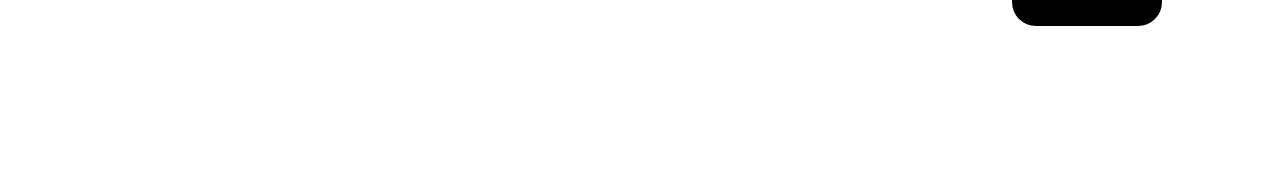
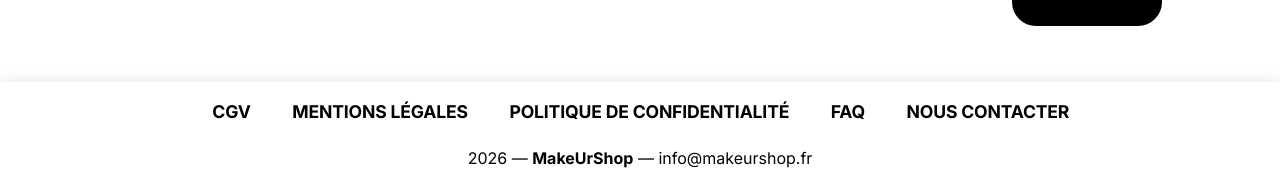
Before and after one commit to Nzosim/MakeUrShop, a Nuxt app in the folder front_back/: page / in a window 1280 px wide. Shown: the part 1333-1512 px from the top of the page. Before the commit the page ends 1375 px from the top, so only its background shows below. Built offline with nearby package versions, Linux system fonts and the light colour scheme; no server answers; grey boxes are pictures that could not be loaded.

Commit message:
add footer & correction config.json

```diff
--- a/front_back/app/app.vue
+++ b/front_back/app/app.vue
@@ -5,9 +5,11 @@
             <slot />
             <NuxtPage />
         </v-main>
+        <Footer />
     </v-app>
 </template>
 
 <script setup>
     import Navbar from './components/Main/Navbar.vue';
+    import Footer from './components/Main/Footer.vue';
 </script>
--- a/front_back/app/assets/config.json
+++ b/front_back/app/assets/config.json
@@ -2,15 +2,14 @@
     "config": {
         "navBar": {
             "categoriesNb": 3,
-            "names": ["Homedme", "Femme", "Enfant"]
+            "names": ["Homme", "Femme", "Enfant"]
         },
         "info": {
             "storeName": "MakeUrShop",
             "storeEmail": "info@makeurshop.fr",
             "storePhone": "+33612345678",
             "storeAddress": "8 rue Jean Lamour, 54500 Vandoeuvre-lès-Nancy, France",
-            "storeSiret": "123 456 789 00012",
-            "bio": "MakeUrShop est une marque de vêtements contemporaine née de l’envie de repousser les codes du streetwear moderne. Pensée pour celles et ceux qui veulent affirmer leur identité sans compromis, la marque propose des pièces au design épuré, aux coupes soignées et aux détails subtils. Inspirée par la culture urbaine, la créativité digitale et l’esprit indépendant, MakeUrShop mêle confort, qualité et esthétique minimaliste. Chaque collection est conçue comme un terrain d’expression, où les matières sélectionnées et les lignes modernes s’adaptent à un mode de vie dynamique et authentique."
+            "storeSiret": "123 456 789 00012"
         }
     }
 }
--- /dev/null
+++ b/front_back/app/components/Main/Footer.vue
@@ -0,0 +1,17 @@
+<template>
+    <v-footer class="d-flex align-center justify-center ga-2 flex-wrap flex-grow-1 py-3 mt-10" color="surface" elevation="8">
+        <v-btn v-for="link in links" :key="link" :text="link" variant="text" rounded class="categories"></v-btn>
+
+        <div class="flex-1-0-100 text-center mt-2">
+            {{ new Date().getFullYear() }} —
+            <strong>{{ storeName }}</strong>
+            — {{ storeEmail }}
+        </div>
+    </v-footer>
+</template>
+<script setup>
+    import configData from '@/assets/config.json';
+    const storeName = configData.config.info.storeName;
+    const storeEmail = configData.config.info.storeEmail;
+    const links = ['CGV', 'MENTIONS LÉGALES', 'POLITIQUE DE CONFIDENTIALITÉ', 'FAQ', 'NOUS CONTACTER'];
+</script>
```
